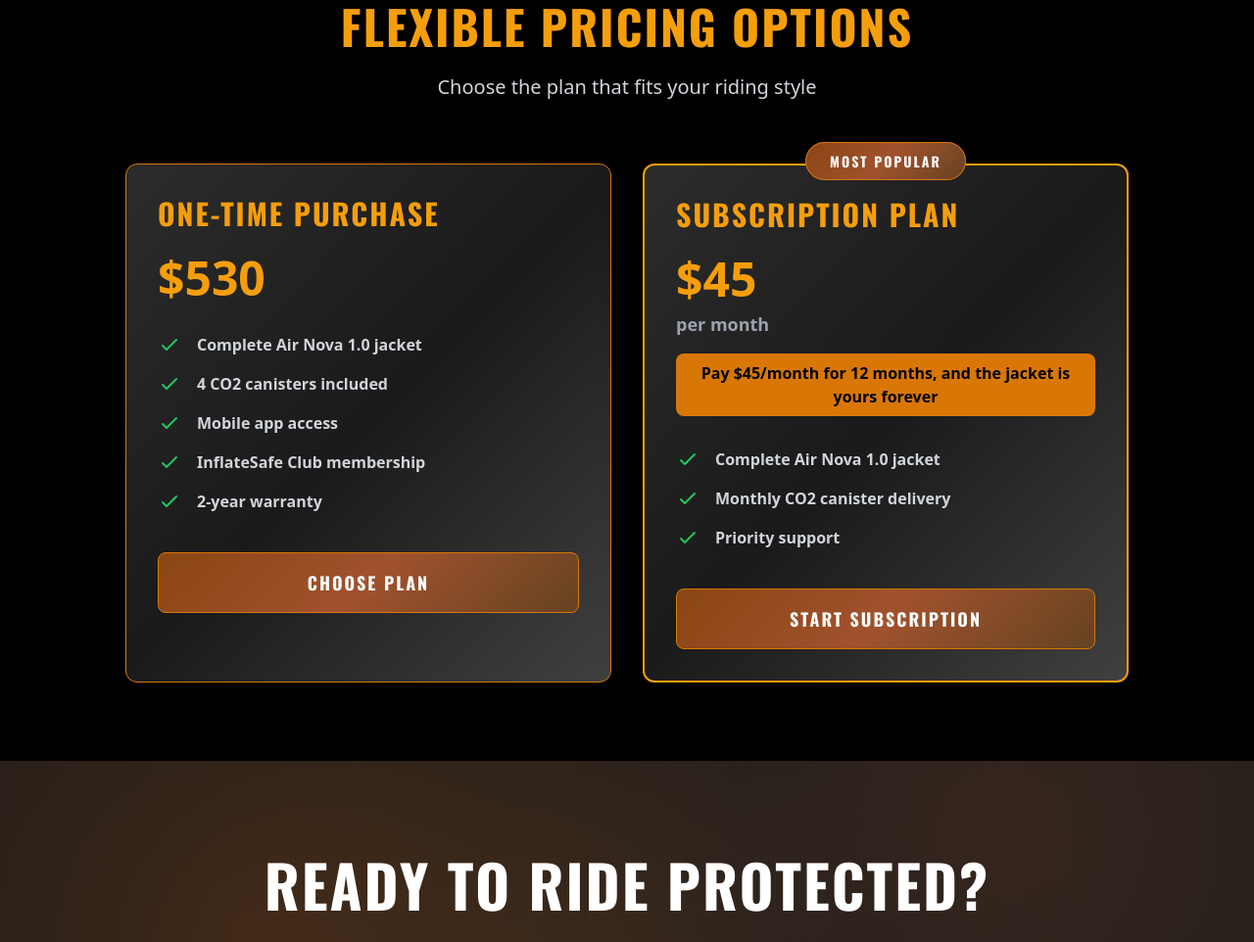
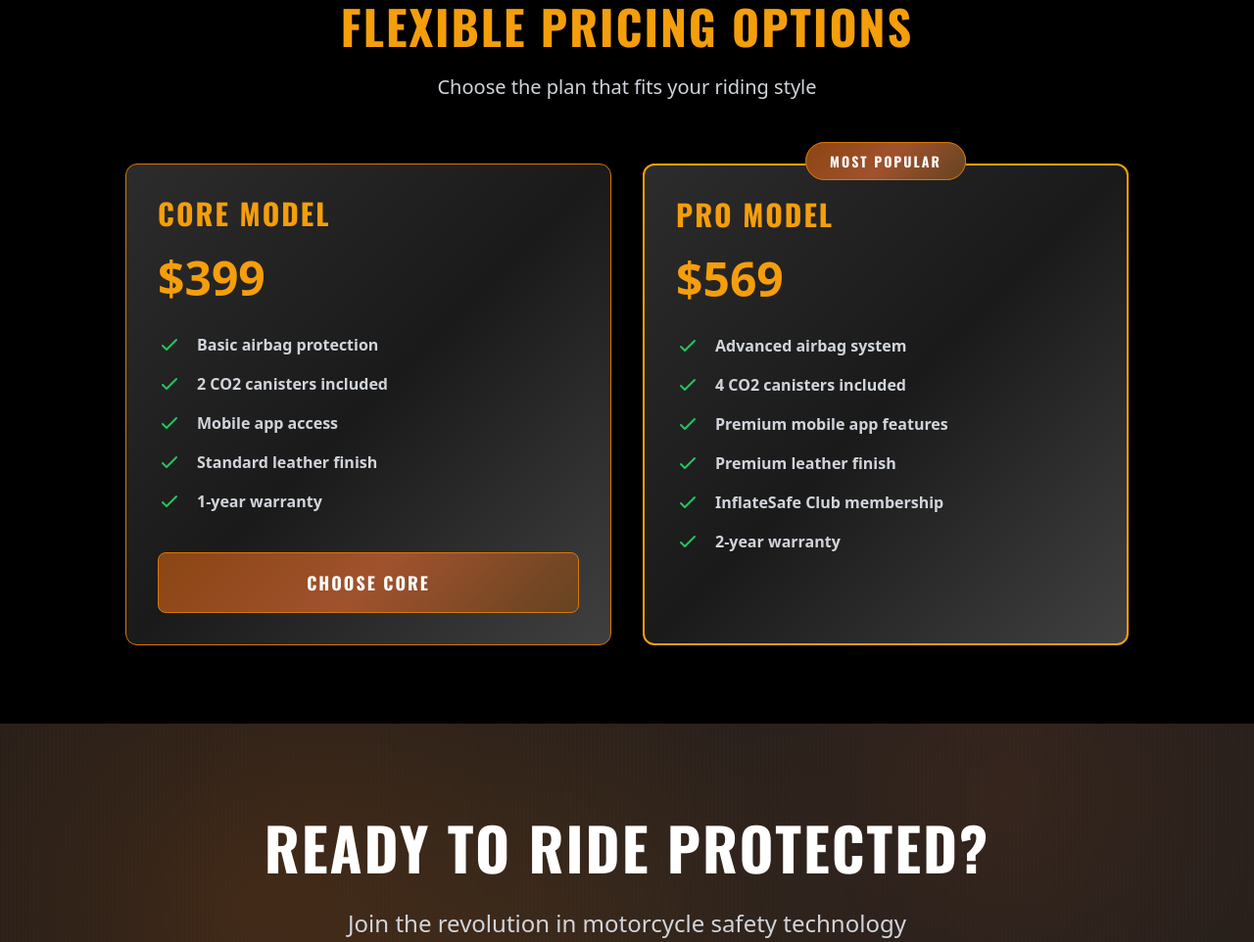
Before and after one commit to mubasheera007-gif/InflateSafee, a plain HTML site: page index.html in a window 1280 px wide. Shown: the part 4577-5539 px from the top of the page at 98% size. Drawn offline with nearby package versions, Linux system fonts and the light colour scheme.

Commit message:
Update index.html

```diff
--- a/index.html
+++ b/index.html
@@ -367,53 +367,54 @@
      <p class="text-xl text-gray-300">Choose the plan that fits your riding style</p>
     </div>
     <div class="grid md:grid-cols-2 gap-8 max-w-5xl mx-auto">
-     <div class="metal-gradient border border-amber-600 p-8 rounded-xl shadow-2xl">
-      <h3 class="text-3xl font-bold mb-6 text-amber-500 biker-heading">ONE-TIME PURCHASE</h3>
+     <div class="metal-gradient border border-amber-600 p-8 rounded-xl shadow-2xl"><h3 class="text-3xl font-bold mb-6 text-amber-500 biker-heading">CORE MODEL</h3>
       <div class="text-5xl font-bold text-amber-500 mb-8">
-       $530
+       $399
       </div>
       <ul class="space-y-4 mb-10">
        <li class="flex items-center space-x-4">
         <svg class="w-6 h-6 text-green-500" fill="none" stroke="currentColor" viewbox="0 0 24 24"><path stroke-linecap="round" stroke-linejoin="round" stroke-width="2" d="M5 13l4 4L19 7"></path>
-        </svg><span class="text-gray-300 font-semibold">Complete Air Nova 1.0 jacket</span></li>
+        </svg><span class="text-gray-300 font-semibold">Basic airbag protection</span></li>
+       <li class="flex items-center space-x-4">
+        <svg class="w-6 h-6 text-green-500" fill="none" stroke="currentColor" viewbox="0 0 24 24"><path stroke-linecap="round" stroke-linejoin="round" stroke-width="2" d="M5 13l4 4L19 7"></path>
+        </svg><span class="text-gray-300 font-semibold">2 CO2 canisters included</span></li>
+       <li class="flex items-center space-x-4">
+        <svg class="w-6 h-6 text-green-500" fill="none" stroke="currentColor" viewbox="0 0 24 24"><path stroke-linecap="round" stroke-linejoin="round" stroke-width="2" d="M5 13l4 4L19 7"></path>
+        </svg><span class="text-gray-300 font-semibold">Mobile app access</span></li>
+       <li class="flex items-center space-x-4">
+        <svg class="w-6 h-6 text-green-500" fill="none" stroke="currentColor" viewbox="0 0 24 24"><path stroke-linecap="round" stroke-linejoin="round" stroke-width="2" d="M5 13l4 4L19 7"></path>
+        </svg><span class="text-gray-300 font-semibold">Standard leather finish</span></li>
+       <li class="flex items-center space-x-4">
+        <svg class="w-6 h-6 text-green-500" fill="none" stroke="currentColor" viewbox="0 0 24 24"><path stroke-linecap="round" stroke-linejoin="round" stroke-width="2" d="M5 13l4 4L19 7"></path>
+        </svg><span class="text-gray-300 font-semibold">1-year warranty</span></li>
+      </ul><button class="w-full leather-gradient text-white py-4 rounded-lg font-bold text-lg hover:shadow-xl transition-all biker-heading border border-amber-600"> CHOOSE CORE </button>
+     </div><!-- Pro Model -->
+     <div class="metal-gradient border-2 border-amber-500 p-8 rounded-xl shadow-2xl relative">
+      <div class="absolute -top-4 left-1/2 transform -translate-x-1/2"><span class="leather-gradient text-white px-6 py-2 rounded-full text-sm font-bold biker-heading border border-amber-600">MOST POPULAR</span>
+      </div>
+      <h3 class="text-3xl font-bold mb-6 text-amber-500 biker-heading">PRO MODEL</h3>
+      <div class="text-5xl font-bold text-amber-500 mb-8">
+       $569
+      </div>
+      <ul class="space-y-4 mb-10">
+       <li class="flex items-center space-x-4">
+        <svg class="w-6 h-6 text-green-500" fill="none" stroke="currentColor" viewbox="0 0 24 24"><path stroke-linecap="round" stroke-linejoin="round" stroke-width="2" d="M5 13l4 4L19 7"></path>
+        </svg><span class="text-gray-300 font-semibold">Advanced airbag system</span></li>
        <li class="flex items-center space-x-4">
         <svg class="w-6 h-6 text-green-500" fill="none" stroke="currentColor" viewbox="0 0 24 24"><path stroke-linecap="round" stroke-linejoin="round" stroke-width="2" d="M5 13l4 4L19 7"></path>
         </svg><span class="text-gray-300 font-semibold">4 CO2 canisters included</span></li>
        <li class="flex items-center space-x-4">
         <svg class="w-6 h-6 text-green-500" fill="none" stroke="currentColor" viewbox="0 0 24 24"><path stroke-linecap="round" stroke-linejoin="round" stroke-width="2" d="M5 13l4 4L19 7"></path>
-        </svg><span class="text-gray-300 font-semibold">Mobile app access</span></li>
+        </svg><span class="text-gray-300 font-semibold">Premium mobile app features</span></li>
+       <li class="flex items-center space-x-4">
+        <svg class="w-6 h-6 text-green-500" fill="none" stroke="currentColor" viewbox="0 0 24 24"><path stroke-linecap="round" stroke-linejoin="round" stroke-width="2" d="M5 13l4 4L19 7"></path>
+        </svg><span class="text-gray-300 font-semibold">Premium leather finish</span></li>
        <li class="flex items-center space-x-4">
         <svg class="w-6 h-6 text-green-500" fill="none" stroke="currentColor" viewbox="0 0 24 24"><path stroke-linecap="round" stroke-linejoin="round" stroke-width="2" d="M5 13l4 4L19 7"></path>
         </svg><span class="text-gray-300 font-semibold">InflateSafe Club membership</span></li>
        <li class="flex items-center space-x-4">
         <svg class="w-6 h-6 text-green-500" fill="none" stroke="currentColor" viewbox="0 0 24 24"><path stroke-linecap="round" stroke-linejoin="round" stroke-width="2" d="M5 13l4 4L19 7"></path>
         </svg><span class="text-gray-300 font-semibold">2-year warranty</span></li>
-      </ul><button class="w-full leather-gradient text-white py-4 rounded-lg font-bold text-lg hover:shadow-xl transition-all biker-heading border border-amber-600"> CHOOSE PLAN </button>
-     </div>
-     <div class="metal-gradient border-2 border-amber-500 p-8 rounded-xl shadow-2xl relative">
-      <div class="absolute -top-4 left-1/2 transform -translate-x-1/2"><span class="leather-gradient text-white px-6 py-2 rounded-full text-sm font-bold biker-heading border border-amber-600">MOST POPULAR</span>
-      </div>
-      <h3 class="text-3xl font-bold mb-6 text-amber-500 biker-heading">SUBSCRIPTION PLAN</h3>
-      <div class="text-5xl font-bold text-amber-500 mb-2">
-       $45
-      </div>
-      <div class="text-gray-400 mb-4 text-lg font-semibold">
-       per month
-      </div>
-      <div class="bg-amber-600 text-black px-4 py-2 rounded-lg mb-8 font-bold text-center">
-       Pay $45/month for 12 months, and the jacket is yours forever
-      </div>
-      <ul class="space-y-4 mb-10">
-       <li class="flex items-center space-x-4">
-        <svg class="w-6 h-6 text-green-500" fill="none" stroke="currentColor" viewbox="0 0 24 24"><path stroke-linecap="round" stroke-linejoin="round" stroke-width="2" d="M5 13l4 4L19 7"></path>
-        </svg><span class="text-gray-300 font-semibold">Complete Air Nova 1.0 jacket</span></li>
-       <li class="flex items-center space-x-4">
-        <svg class="w-6 h-6 text-green-500" fill="none" stroke="currentColor" viewbox="0 0 24 24"><path stroke-linecap="round" stroke-linejoin="round" stroke-width="2" d="M5 13l4 4L19 7"></path>
-        </svg><span class="text-gray-300 font-semibold">Monthly CO2 canister delivery</span></li>
-       <li class="flex items-center space-x-4">
-        <svg class="w-6 h-6 text-green-500" fill="none" stroke="currentColor" viewbox="0 0 24 24"><path stroke-linecap="round" stroke-linejoin="round" stroke-width="2" d="M5 13l4 4L19 7"></path>
-        </svg><span class="text-gray-300 font-semibold">Priority support</span></li>
-      </ul><button class="w-full leather-gradient text-white py-4 rounded-lg font-bold text-lg hover:shadow-xl transition-all biker-heading border border-amber-600"> START SUBSCRIPTION </button>
      </div>
     </div>
    </div>
```
